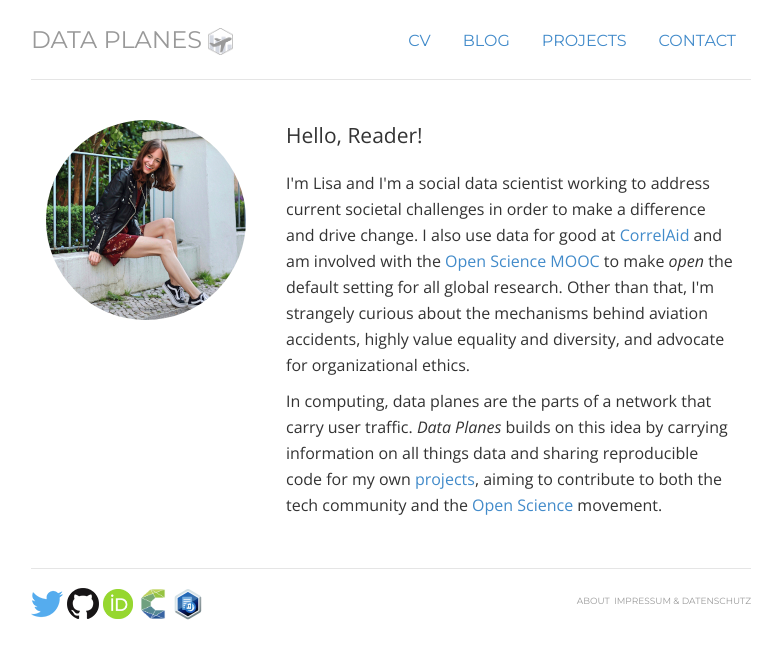
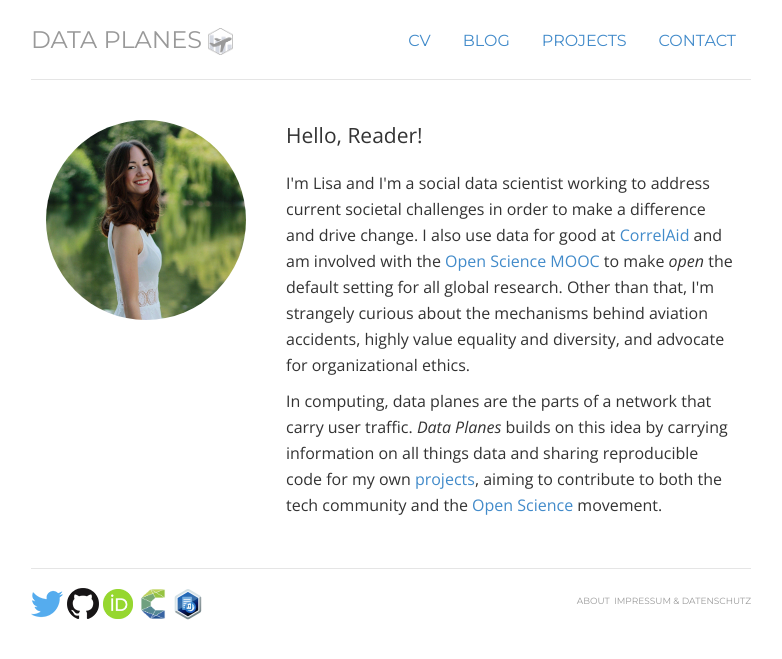
Before and after one commit to lhehnke/lhehnke.github.io, a Jekyll site: the page built from index.html, in a window 1280 px wide. Shown: the top 659 px of the page, without its empty margins (249-1031 px from the left). Built offline with Jekyll 4.4.1, drawn with Linux system fonts in a browser that asks for light colours; nearby versions of some CDN libraries.

Commit message:
Change profile picture

```diff
--- a/index.html
+++ b/index.html
@@ -12,7 +12,7 @@
 <!-- <div class="jumbotron"> -->
 <div class="row marketing">
 	<div class="col-sm-4">
-	<img  class="img-circle avatar" alt="Lisa Hehnke" src="img/lisa.jpeg">
+	<img  class="img-circle avatar" alt="Lisa Hehnke" src="img/lisa_new.jpg">
 	</div>
 
 <!-- <div itemscope itemtype="https://data-vocabulary.org/Person" class="col-sm-8"> -->
```
Also changed, not shown: img/lhehnke.jpg (deleted), img/lhehnke_bw2.jpg (deleted), img/lisa_new.jpg (added).
